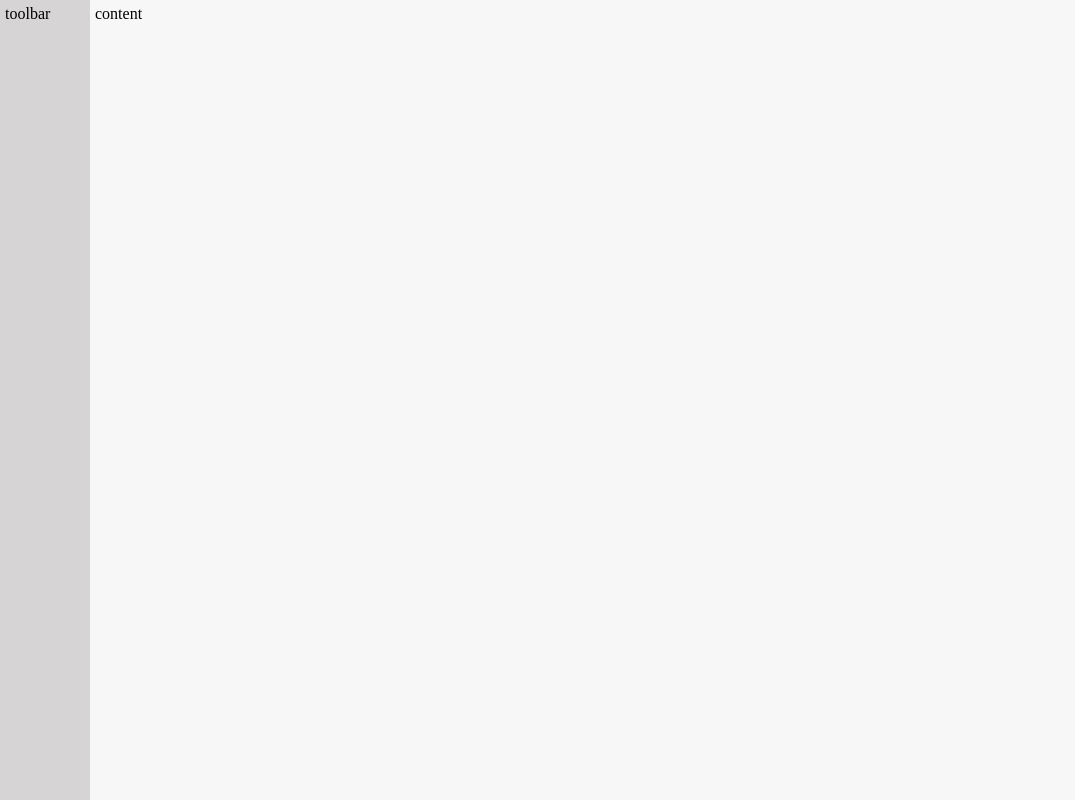
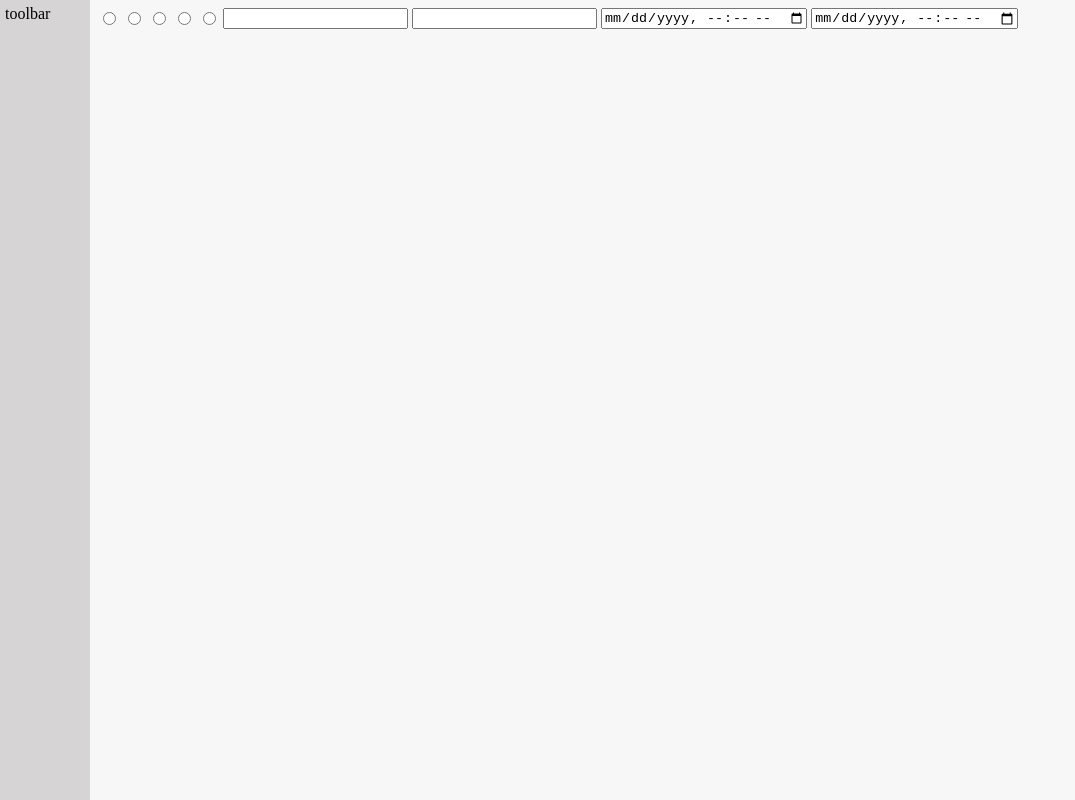
Before and after one commit to FileNotFound7/Todo-App, a plain HTML site: page index.html in a window 1280 px wide. Shown: the whole page, without its empty margins (0-1075 px from the left). Drawn offline with Linux system fonts and the light colour scheme.

Commit message:
add main.js and add task editor

```diff
--- a/index.html
+++ b/index.html
@@ -1,11 +1,39 @@
 <!DOCTYPE html>
 <html>
     <head>
-        <title>noteMan</title>
+        <title>Todo List</title>
         <link rel="stylesheet" href="main.css">
     </head>
     <body>
         <div class="toolbar">toolbar</div>
-        <div class="content">content</div>
+        <div class="content">
+            <table class="task-input">
+                <tr>
+                    <th><input id="priority-1" type="radio" name="task-priority" class="priority1" value="1"></th>
+                    <th><input id="priority-2" type="radio" name="task-priority" class="priority2" value="2"></th>
+                    <th><input id="priority-3" type="radio" name="task-priority" class="priority3" value="3"></th>
+                    <th><input id="priority-4" type="radio" name="task-priority" class="priority4" value="4"></th>
+                    <th><input id="priority-5" type="radio" name="task-priority" class="priority5" value="5"></th>
+                    <th><input id="task-name" type="text"></th>
+                    <th><input id="task-description" type="text"></th>
+                    <th><input id="task-date-from" type="datetime-local"></th>
+                    <th><input id="task-date-to" type="datetime-local"></th>
+                </tr>
+            </table>
+            <table class="task-input">
+                <!-- <tr>
+                    <td><input id="id-priority-1" type="radio" name="task-priority" class="priority1" value="1"></td>
+                    <td><input id="id-priority-2" type="radio" name="task-priority" class="priority2" value="2"></td>
+                    <td><input id="id-priority-3" type="radio" name="task-priority" class="priority3" value="3"></td>
+                    <td><input id="id-priority-4" type="radio" name="task-priority" class="priority4" value="4"></td>
+                    <td><input id="id-priority-5" type="radio" name="task-priority" class="priority5" value="5"></td>
+                    <td><input id="id-task-name" type="text"></td>
+                    <td><input id="id-task-description" type="text"></td>
+                    <td><input id="id-task-date-from" type="datetime-local"></td>
+                    <td><input id="id-task-date-to" type="datetime-local"></td>
+                </tr> -->
+            </table>
+            <div class="task-display"></div>
+        </div>
     </body>
 </html>
--- a/main.css
+++ b/main.css
@@ -13,6 +13,26 @@
     height: calc(100% - 2*var(--padding));
     padding: var(--padding);
     background: light-dark(var(--light-primary), var(--dark-primary));
+}
+
+.priority1 {
+    accent-color: #e95a5a
+}
+
+.priority2 {
+    accent-color: #e29a47
+}
+
+.priority3 {
+    accent-color: #e2d047
+}
+
+.priority4 {
+    accent-color: #88e247
+}
+
+.priority5 {
+    accent-color: #47dae2
 }
 
 html, body
```
Also changed, not shown: main.js (+13 -0 lines).
